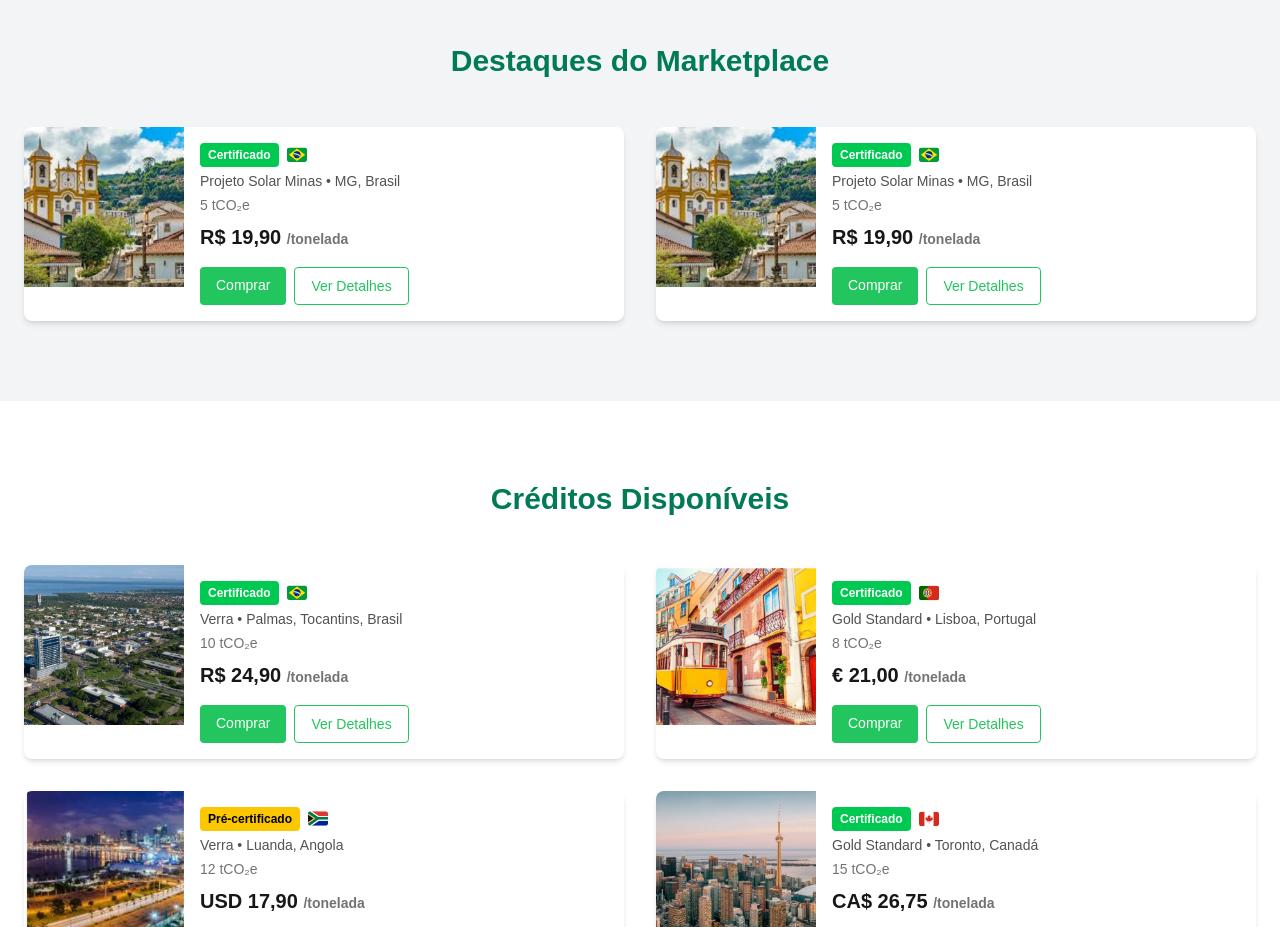
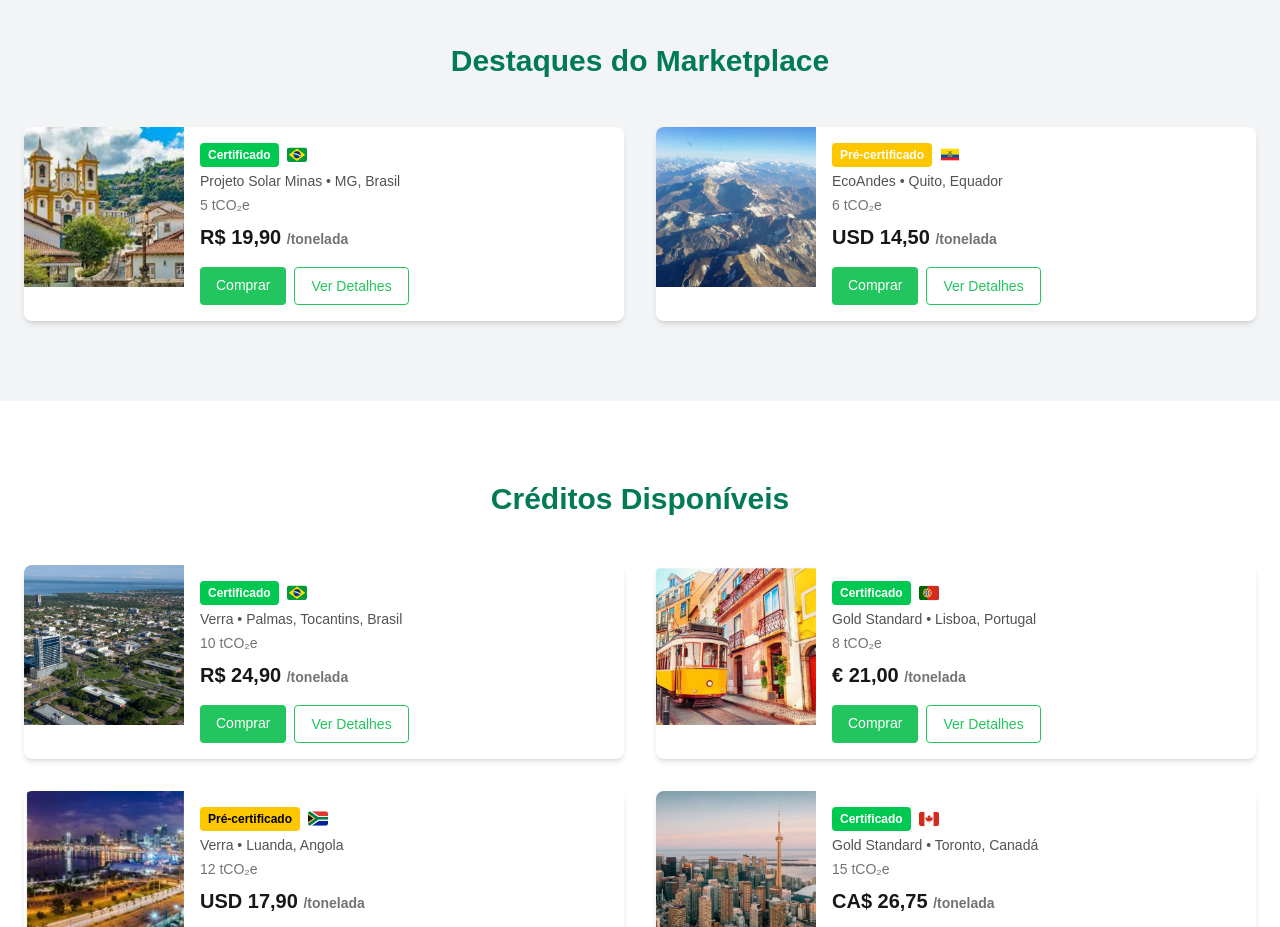
Before and after one commit to neutralink/neutralink-website, a Next.js app: page / in a window 1280 px wide. Shown: the part 1740-2667 px from the top of the page. Built offline with nearby package versions, Linux system fonts and the light colour scheme.

Commit message:
feat: adiciona componentes reutilizáveis e ajustes de layout

```diff
--- a/src/app/page.tsx
+++ b/src/app/page.tsx
@@ -159,6 +159,7 @@ export default function Home() {
   <h3 className="text-3xl font-bold text-[#007B55] mb-12">Destaques do Marketplace</h3>
 
   <div className="grid gap-8 sm:grid-cols-2 lg:grid-cols-2 max-w-7xl mx-auto">
+    {/* Card 1: Projeto Solar Minas */}
     <CreditCard
       image="/cards/minas.jpg"
       location="MG, Brasil"
@@ -172,21 +173,22 @@ export default function Home() {
       href="/projeto/minas"
     />
 
+    {/* Card 2: EcoAndes */}
     <CreditCard
-  image="/cards/minas.jpg"
-  location="MG, Brasil"
-  certifier="Projeto Solar Minas"
-  flag="/flags/br.svg"
-  amount={5}
-  currency="R$"
-  price="19,90"
-  badge="Certificado"
-  badgeColor="bg-green-500"
-  href="/projeto/minas"
+      image="/cards/andes.jpg"
+      location="Quito, Equador"
+      certifier="EcoAndes"
+      flag="/flags/ec.svg"
+      amount={6}
+      currency="USD"
+      price="14,50"
+      badge="Pré-certificado"
+      badgeColor="bg-yellow-400"
+      href="/projeto/andes"
     />
-
   </div>
 </section>
+
 
 
 {/* CRÉDITOS DISPONÍVEIS */}
```
Lines whose indentation alone changed are shown as unchanged.
